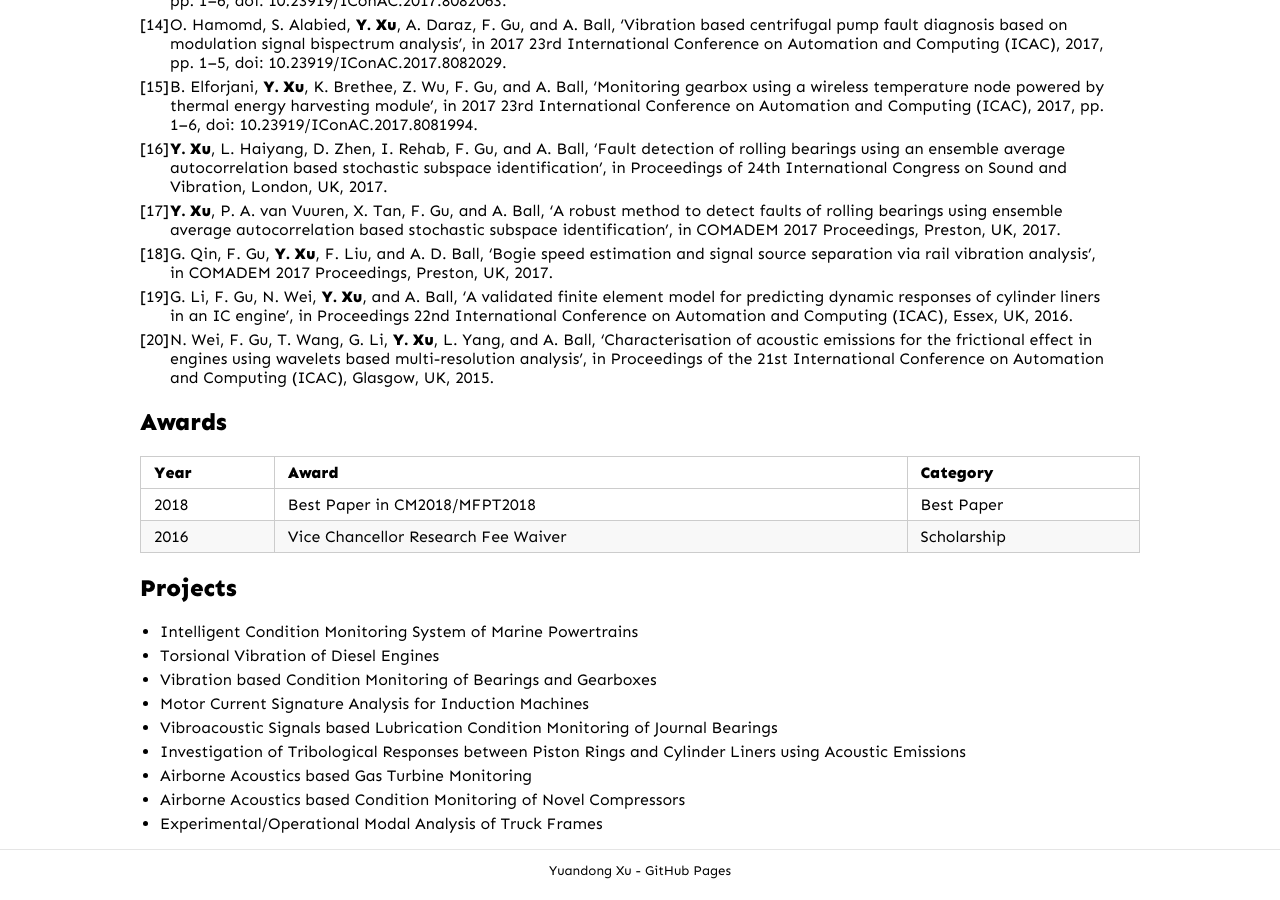
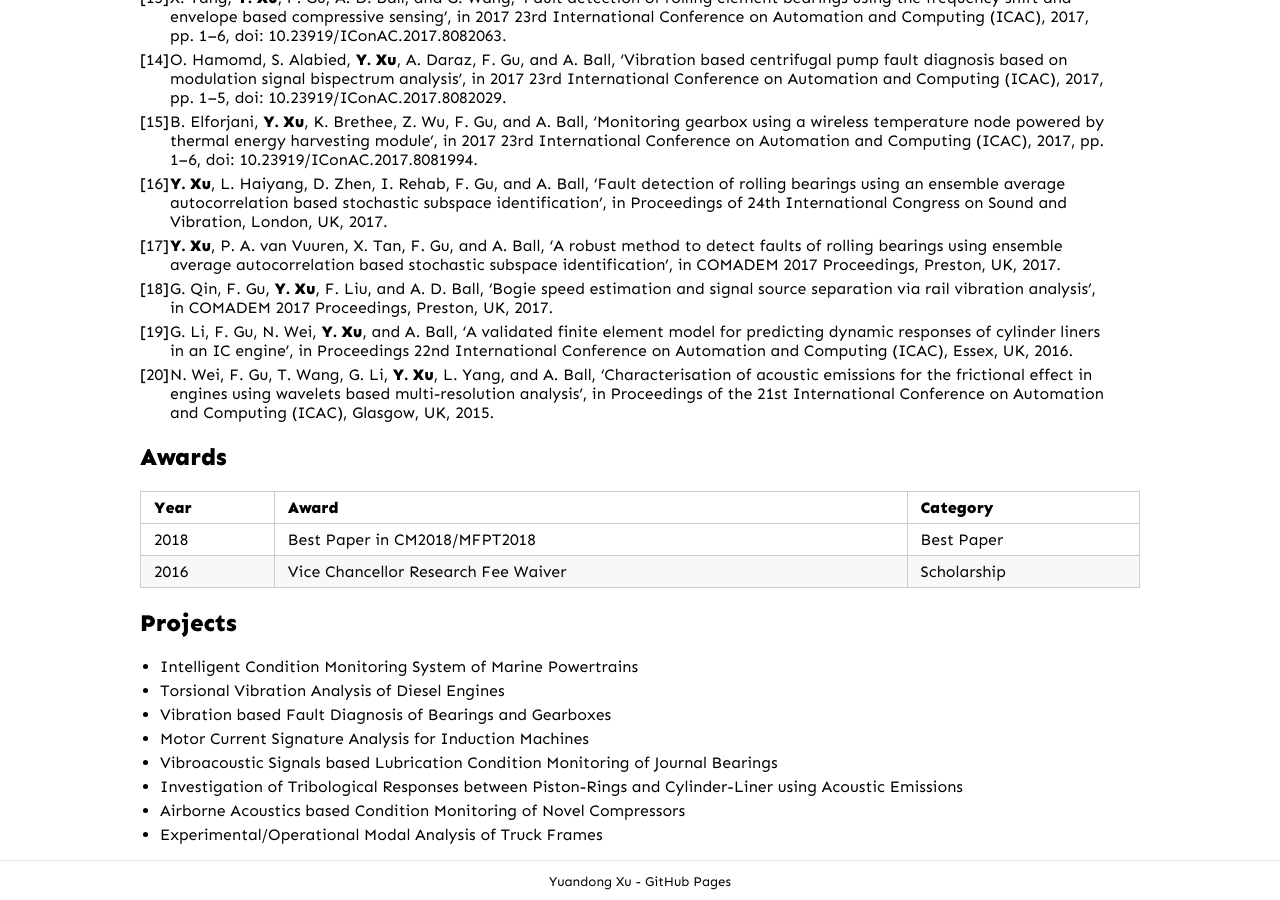
Before and after one commit to edgarxu/edgarxu.github.io, a Jekyll site: the page built from index.md, in a window 1280 px wide and 900 px high, scrolled down 1797 px. Built offline with Jekyll 4.4.1, drawn with Linux system fonts in a browser that asks for light colours; our own code applies the rules of GitHub Pages for plain Markdown files; some of the changed text lies outside the part shown.

Commit message:
info update

```diff
--- a/index.md
+++ b/index.md
@@ -10,11 +10,13 @@ Dr Yuandong Xu is a creative researcher in the Centre for Efficiency and Perform
 
 >  Fault Detection and Diagnosis
 >
+>  Vibroacoustic Testing and Analysis
+>
 >  Signal Processing
 >
->  System Identification
+>  Experimental/Operational Modal Analysis
 >
->  Online Condition Monitoring System
+>  Development of Online Condition Monitoring System
 
 ## Publications - Articles
 
@@ -64,11 +66,10 @@ Dr Yuandong Xu is a creative researcher in the Centre for Efficiency and Perform
 ## Projects
 
 * Intelligent Condition Monitoring System of Marine Powertrains
-* Torsional Vibration of Diesel Engines
-* Vibration based Condition Monitoring of Bearings and Gearboxes
+* Torsional Vibration Analysis of Diesel Engines
+* Vibration based Fault Diagnosis of Bearings and Gearboxes
 * Motor Current Signature Analysis for Induction Machines
 * Vibroacoustic Signals based Lubrication Condition Monitoring of Journal Bearings
-* Investigation of Tribological Responses between Piston Rings and Cylinder Liners using Acoustic Emissions
-* Airborne Acoustics based Gas Turbine Monitoring
+* Investigation of Tribological Responses between Piston-Rings and Cylinder-Liner using Acoustic Emissions
 * Airborne Acoustics based Condition Monitoring of Novel Compressors
 * Experimental/Operational Modal Analysis of Truck Frames
```
